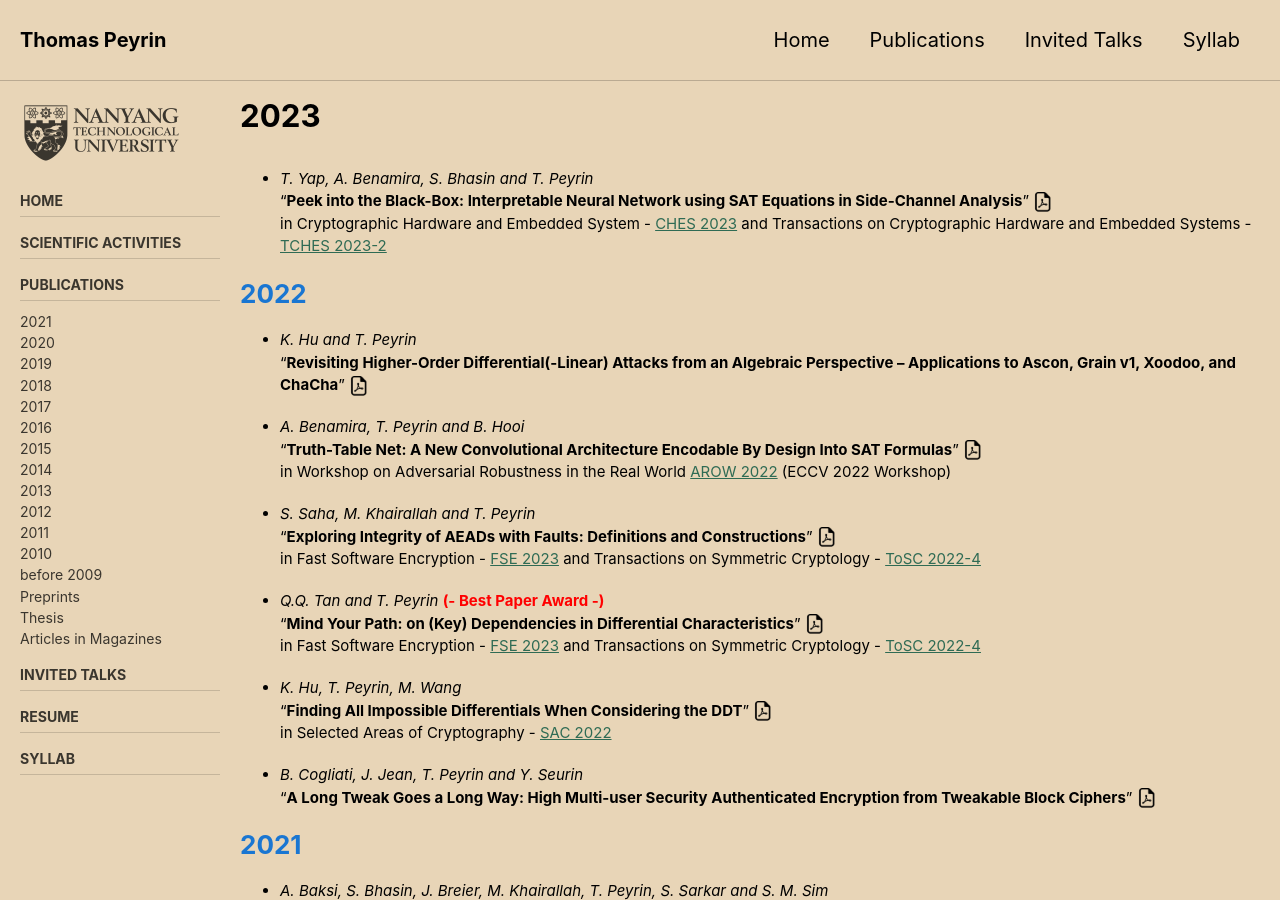
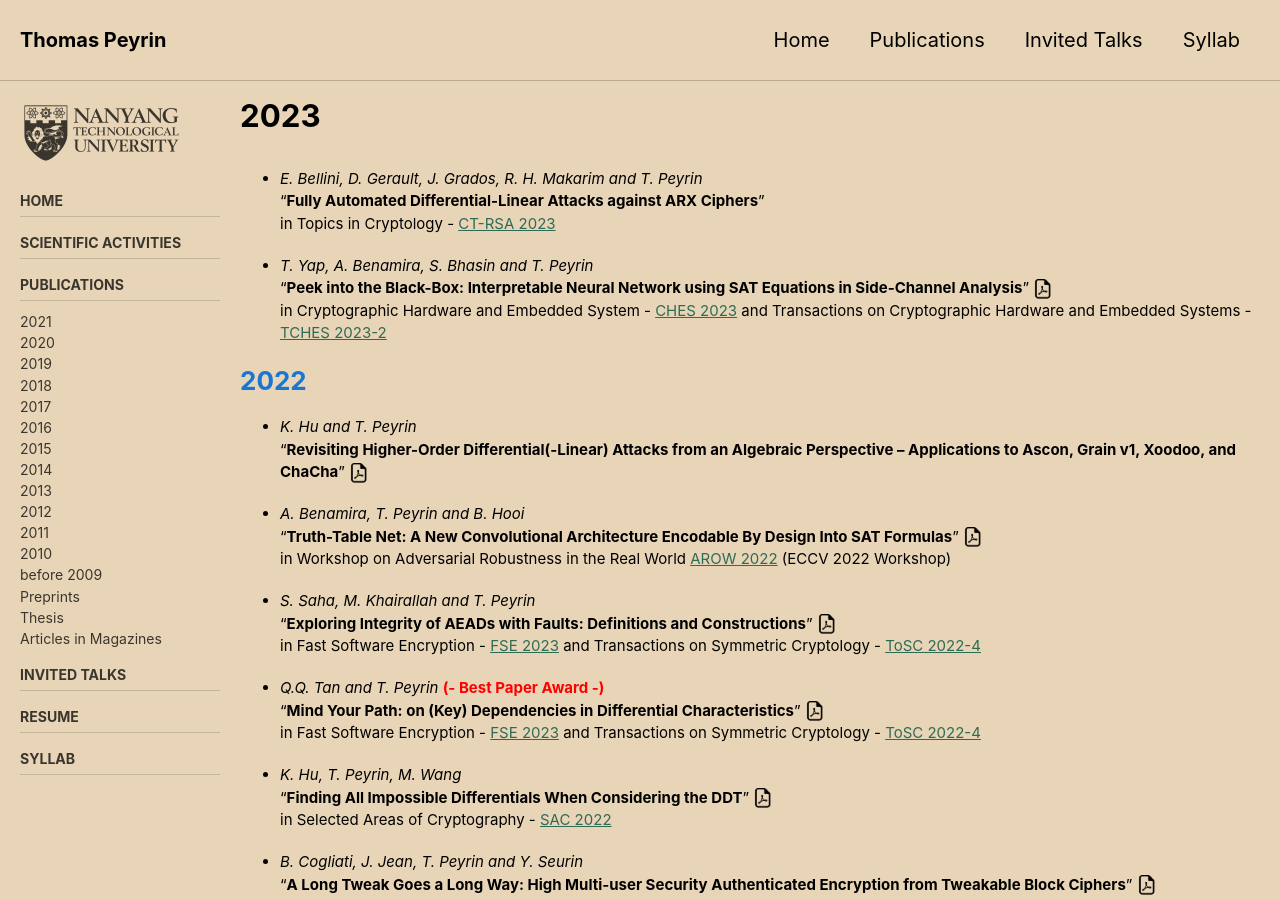
Before and after one commit to thomaspeyrin/web, a Jekyll site: the page built from publications.md, in a window 1280 px wide and 900 px high. Built offline with Jekyll 4.4.1, drawn with Linux system fonts in a browser that asks for light colours; cached includes are drawn as plain includes; nearby versions of some CDN libraries; our own code applies the rules of GitHub Pages for plain Markdown files.

Commit message:
Update publications.md

```diff
--- a/publications.md
+++ b/publications.md
@@ -10,6 +10,10 @@ sidebar:
 ---
 
 # 2023
+
+- *E. Bellini, D. Gerault, J. Grados, R. H. Makarim and T. Peyrin*
+"**Fully Automated Differential-Linear Attacks against ARX Ciphers**"
+in Topics in Cryptology - [CT-RSA 2023](https://ct-rsa-2023.eecs.oregonstate.edu/)
 
 - *T. Yap, A. Benamira, S. Bhasin and T. Peyrin*
 "**Peek into the Black-Box: Interpretable Neural Network using SAT Equations in Side-Channel Analysis**"   [![](https://thomaspeyrin.github.io/web/assets/images/pdf_icon_small.png "article")](https://eprint.iacr.org/2022/1247.pdf)
```
